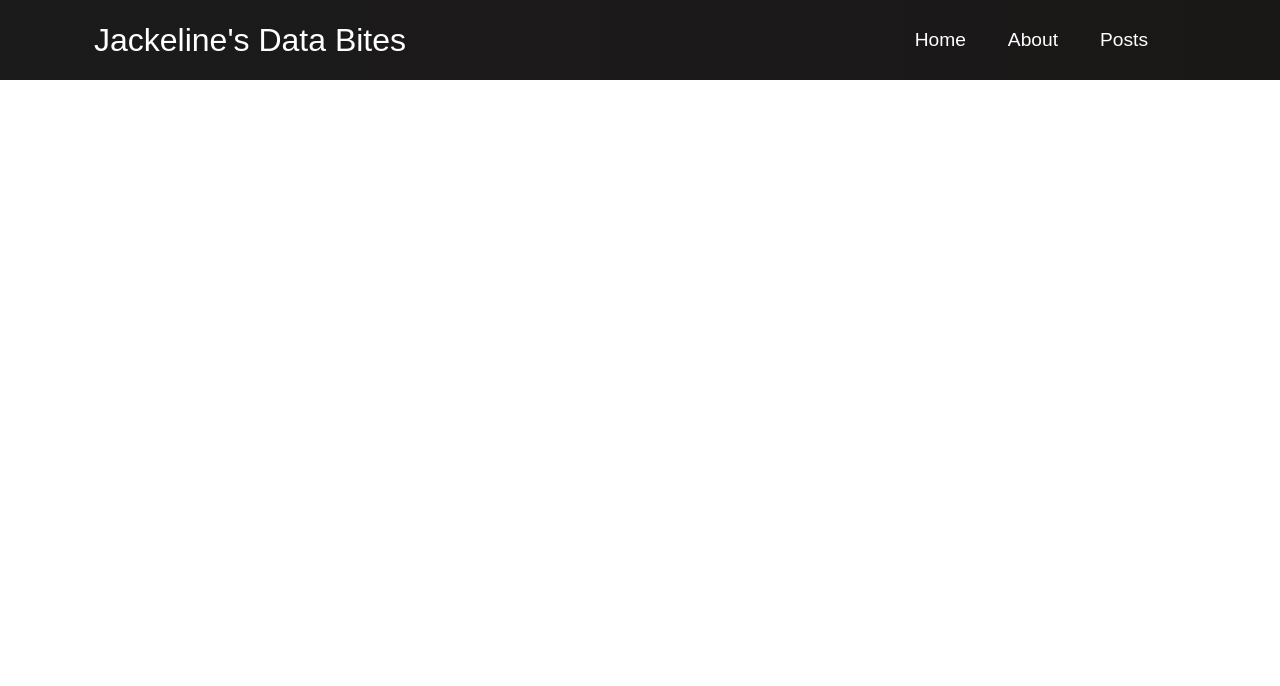
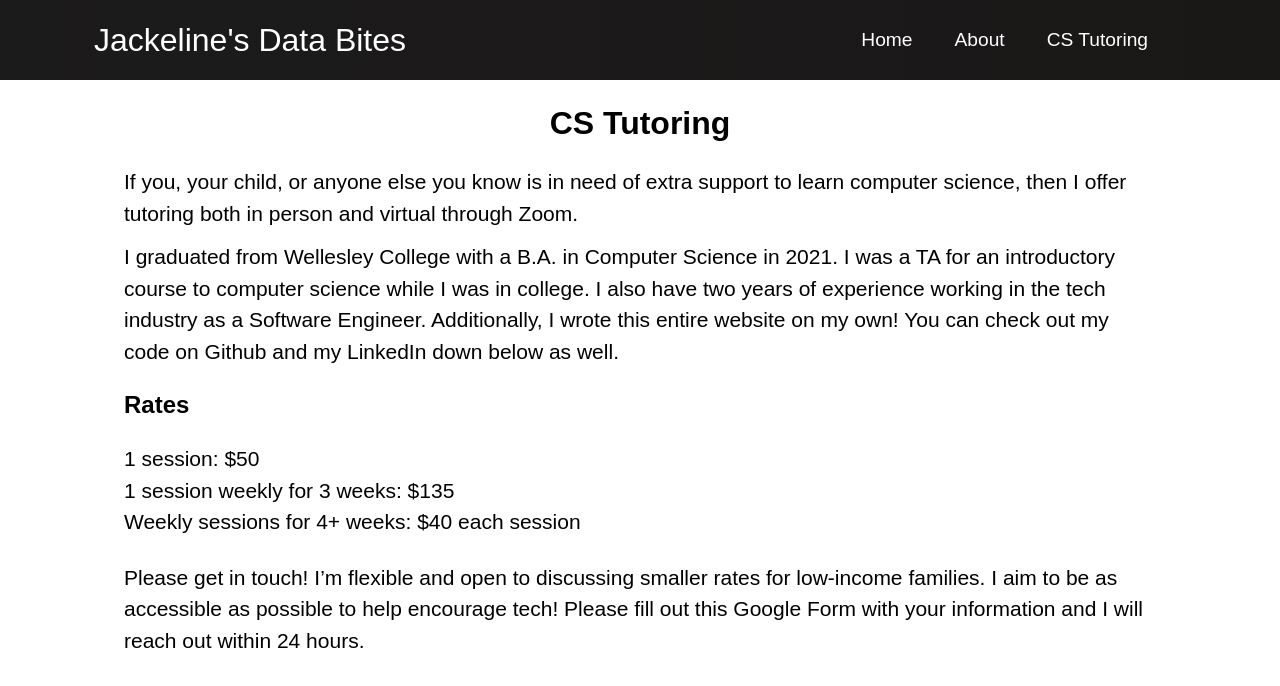
Before and after one commit to JLopezRuiz/website, a React (Create React App) app in the folder my-app/: page /tutoring in a window 1280 px wide. Shown: the top 686 px of the page. Built offline with nearby package versions, Linux system fonts and the light colour scheme.

Commit message:
added tutoring page

```diff
--- a/my-app/src/App.js
+++ b/my-app/src/App.js
@@ -4,7 +4,7 @@ import { BrowserRouter as Router, Routes, Route } from 'react-router-dom';
 import Navbar from './components/navbar/Navbar';
 import Home from './components/pages/home/Home';
 import About from './components/pages/about/About';
-import Posts from './components/pages/posts/Posts';
+import Tutoring from './components/pages/tutoring/Tutoring';
 
 const App = () => (
   <div className="App">
@@ -13,7 +13,7 @@ const App = () => (
       <Routes>
         <Route path="/" exact element={<Home />} />
         <Route path="/about" element={<About />} />
-        <Route path="/posts" element={<Posts />} />
+        <Route path="/tutoring" element={<Tutoring />} />
       </Routes>
     </Router>
   </div>
--- a/my-app/src/components/generic/cards/Cards.js
+++ b/my-app/src/components/generic/cards/Cards.js
@@ -9,7 +9,6 @@ const Cards = () => (
       <div className={styles.cards__wrapper}>
         <ul className={styles.cards__items}>
           <CardItem imageSrc={PlaceholderImage} label="label" caption="Journal Title" path="/posts" />
-          <CardItem imageSrc={PlaceholderImage} label="label" caption="Journal Title" path="/posts" />
         </ul>
       </div>
     </div>
--- a/my-app/src/components/navbar/Navbar.js
+++ b/my-app/src/components/navbar/Navbar.js
@@ -33,8 +33,8 @@ const Navbar = () => {
               </Link>
             </li>
             <li className={styles['nav-item']}>
-              <Link to="/posts" className={styles['nav-links']} onClick={closeMobileMenu}>
-                Posts
+              <Link to="/tutoring" className={styles['nav-links']} onClick={closeMobileMenu}>
+                CS Tutoring
               </Link>
             </li>
           </ul>
--- a/my-app/src/components/pages/about/About.js
+++ b/my-app/src/components/pages/about/About.js
@@ -3,7 +3,7 @@ import Title from '../../generic/title/Title';
 import Content from '../../generic/content/Content';
 
 const About = () => {
-  const p1 = "I've been told that data is the most valuable commodity in today's modern world. I - like many others - subscribe to a multitude of online services where I have paid for the convenience and ease of online shopping, gaming, streaming, and more with my privacy. I - like many others again - have never actually read all of the terms and conditions attached to those services. I simply check the checkbox and continue with my merry way. ";
+  const p1 = "I have read that data is the most valuable commodity in today's modern world. I - like many others - subscribe to a multitude of online services where I have paid for the convenience and ease of online shopping, gaming, streaming, and more with my privacy. I - like many others again - have never actually read all of the terms and conditions attached to those services. I simply check the checkbox and continue with my merry way. ";
   const p2 = "Therefore, in an effort to take back some of my power, I requested access to some of my data that the World Wide Web has collected from me. In this site, I share what I have learned about myself based on the data that services like Spotify, YouTube, Nintendo and others collected about me - a young, Latina, female consumer who plays too much Animal Crossing and finishes eating a meal before she's able to choose which show to stream.";
 
   return (
--- a/my-app/src/components/pages/posts/Posts.js
+++ /dev/null
@@ -1,12 +0,0 @@
-import React from 'react';
-import Title from '../../generic/title/Title';
-import Content from '../../generic/content/Content';
-
-const Posts = () => (
-  <div>
-    <Title text="Posts" />
-    <Content paragraphs={['Coming soon...']} />
-  </div>
-);
-
-export default Posts;
--- /dev/null
+++ b/my-app/src/components/pages/tutoring/Tutoring.js
@@ -0,0 +1,26 @@
+import React from 'react';
+import Title from '../../generic/title/Title';
+import Content from '../../generic/content/Content';
+import styles from './Tutoring.module.scss';
+
+const Posts = () => {
+  const p1 = 'If you, your child, or anyone else you know is in need of extra support to learn computer science, then I offer tutoring both in person and virtual through Zoom.';
+  const p2 = 'I graduated from Wellesley College with a B.A. in Computer Science in 2021. I was a TA for an introductory course to computer science while I was in college. I also have two years of experience working in the tech industry as a Software Engineer. Additionally, I wrote this entire website on my own! You can check out my code on Github and my LinkedIn down below as well.';
+  const p3 = 'Please get in touch! I’m flexible and open to discussing smaller rates for low-income families. I aim to be as accessible as possible to help encourage tech!  Please fill out this Google Form with your information and I will reach out within 24 hours.';
+
+  return (
+    <div>
+      <Title text="CS Tutoring" />
+      <Content paragraphs={[p1, p2]} />
+      <h2 className={styles['section-header']}>Rates</h2>
+      <ul className={styles['rates-list']}>
+        <li>1 session: $50</li>
+        <li>1 session weekly for 3 weeks: $135</li>
+        <li>Weekly sessions for 4+ weeks: $40 each session</li>
+      </ul>
+      <Content paragraphs={[p3]} />
+    </div>
+  );
+};
+
+export default Posts;
--- /dev/null
+++ b/my-app/src/components/pages/tutoring/Tutoring.module.scss
@@ -0,0 +1,10 @@
+.section-header {
+    margin: 24px 124px 0px;
+}
+
+.rates-list {
+    line-height: 1.5;
+    font-size: 21px;
+    margin: 24px 124px;
+    list-style-type: none;
+}
```
Also changed, not shown: 1 other file (tests, documents, lock files or other folders).
